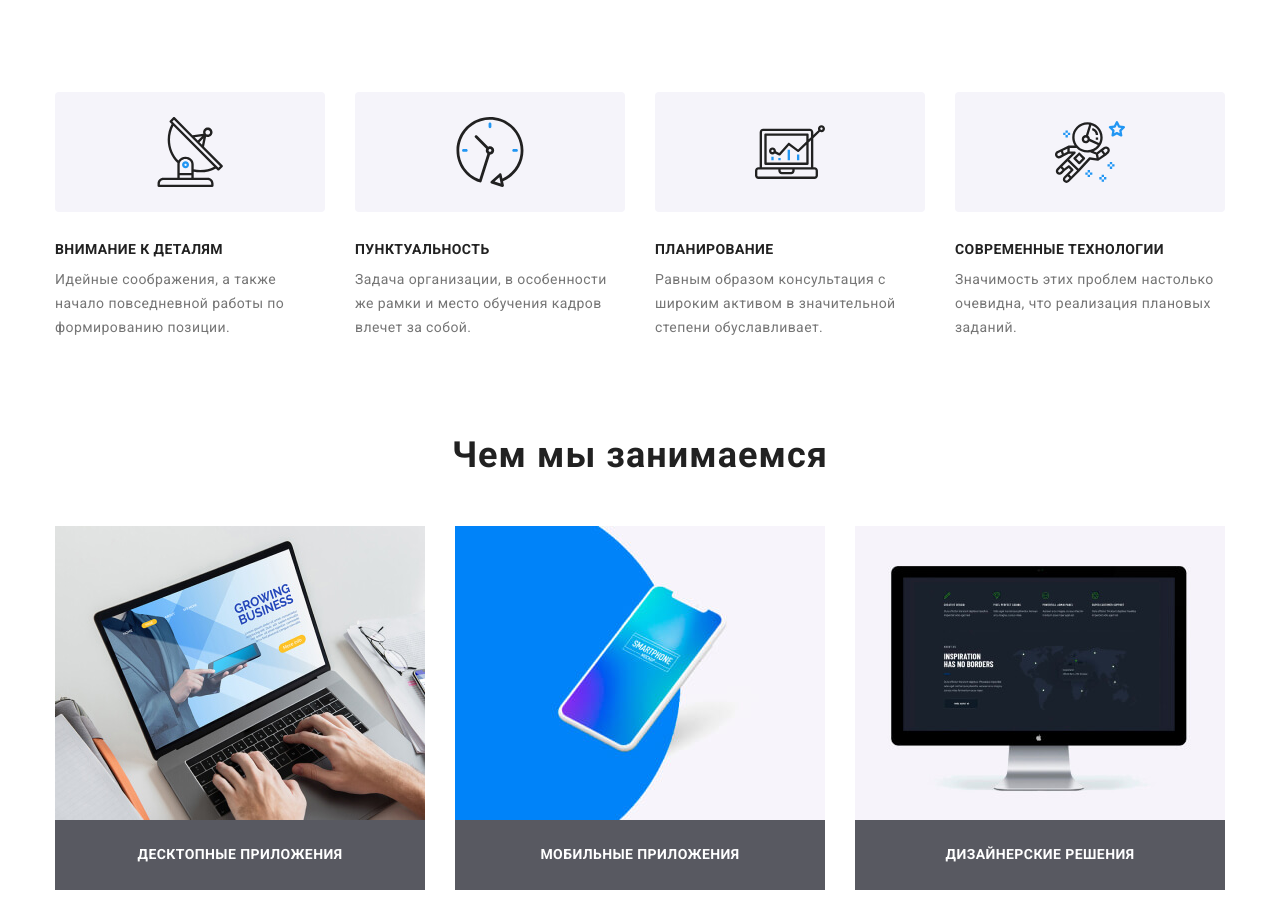
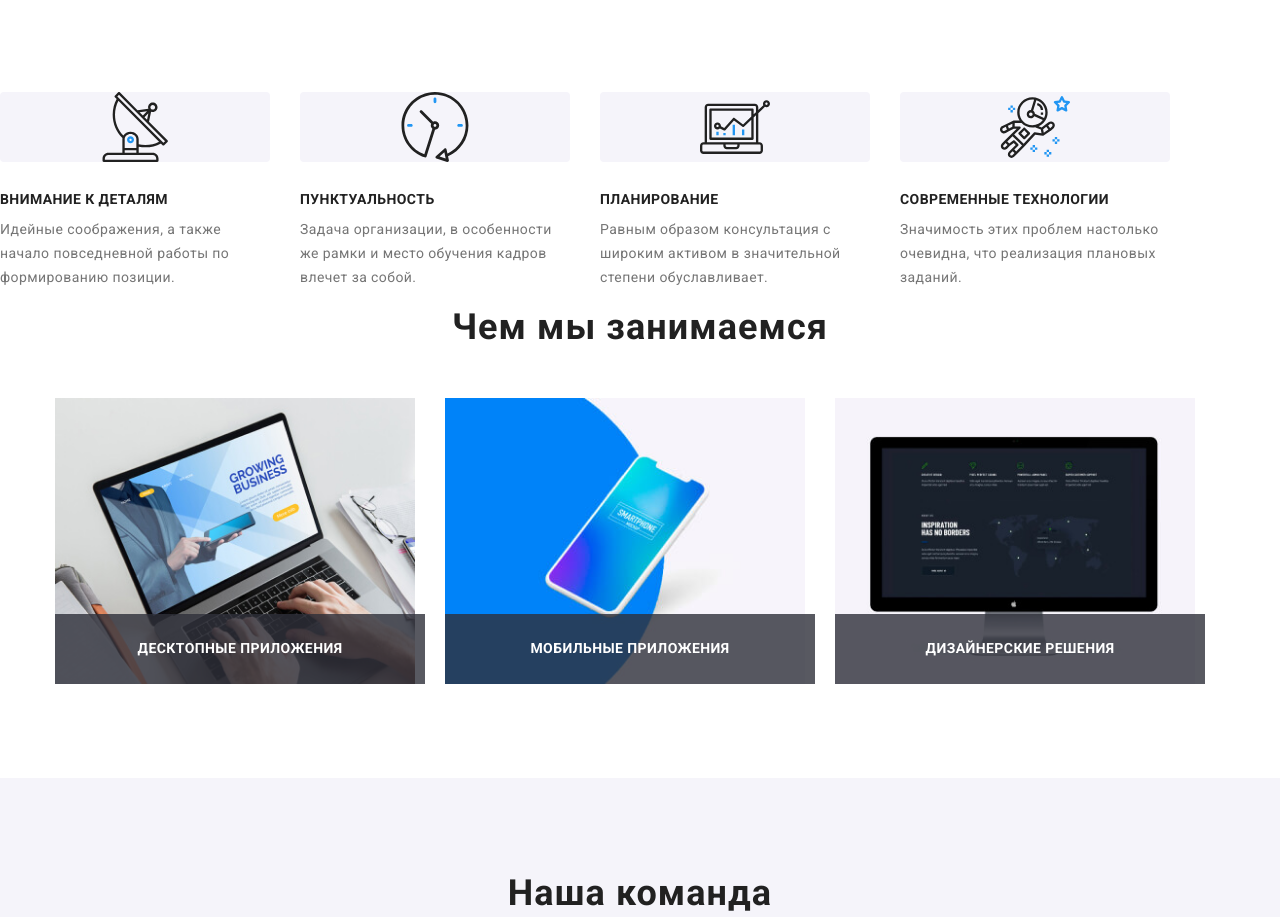
Before and after one commit to ElenaSmirnov/goit-markup-hw-04-01, a plain HTML site: page index.html in a window 1280 px wide. Shown: the part 697-1614 px from the top of the page. Drawn offline with nearby package versions, Linux system fonts and the light colour scheme.

Commit message:
исправила ошибки и секция "Чем мы занимаемся"
Исправила ошибки, начала делать секцию "Чем мы занимаемся" наложение текста на картинку. поломались отступы между секцией "наши особенности"

```diff
--- a/index.html
+++ b/index.html
@@ -67,7 +67,7 @@
     </header>
     <main>
       <!-- HERO секция-->
-      <section class="section-hero section overlay">
+      <section class="section-hero overlay">
         <h1 class="title-hero">
           Эффективные решения <br />
           для вашего бизнеса
@@ -77,9 +77,9 @@
         </button>
       </section>
       <!-- Наши особенности-->
-      <section class="section section-features">
+      <section class="section section-features container">
         <h2 class="section-title visually-hidden">Наши особенности</h2>
-        <ul class="features-list list container">
+        <ul class="features-list list">
           <li class="features-list-item">
             <div class="features-list-item-link">
               <svg class="features-list-item-icon" width="70" height="70">
@@ -136,31 +136,32 @@
           <h2 class="section-title">Чем мы занимаемся</h2>
           <ul class="activities-list list">
             <li class="activitties-list-item">
-              <img
-                class="image"
-                src="./images/laptop.jpg"
-                alt="Лаптоп"
-                width="370"
-              />
-              <h3 class="title activities-list-title">Десктопные приложения</h3>
+              <div class="image">
+                <img src="./images/laptop.jpg" alt="Лаптоп" width="370" />
+                <h3 class="title activities-list-title">
+                  Десктопные приложения
+                </h3>
+              </div>
             </li>
             <li class="activitties-list-item">
-              <img
-                class="image"
-                src="./images/mobile.jpg"
-                alt="Мобильный телефон"
-                width="370"
-              />
-              <h3 class="title activities-list-title">Мобильные приложения</h3>
+              <div class="image">
+                <img
+                  src="./images/mobile.jpg"
+                  alt="Мобильный телефон"
+                  width="370"
+                />
+                <h3 class="title activities-list-title">
+                  Мобильные приложения
+                </h3>
+              </div>
             </li>
             <li class="activitties-list-item">
-              <img
-                class="image"
-                src="./images/desktop.jpg"
-                alt="Десктоп"
-                width="370"
-              />
-              <h3 class="title activities-list-title">Дизайнерские решения</h3>
+              <div class="image">
+                <img src="./images/desktop.jpg" alt="Десктоп" width="370" />
+                <h3 class="title activities-list-title">
+                  Дизайнерские решения
+                </h3>
+              </div>
             </li>
           </ul>
         </div>
--- a/style.css
+++ b/style.css
@@ -9,6 +9,7 @@
   --footer-background: #2f303a;
   --logo-color: #000000;
   --secondary-white-color: #f5f4fa;
+  --border-color: #afb1b8;
 }
 html {
   box-sizing: border-box;
@@ -56,6 +57,7 @@ p {
 .section {
   padding-bottom: 94px;
 }
+
 .container {
   width: 1200px;
   padding-left: 15px;
@@ -93,7 +95,7 @@ p {
   padding-top: 32px;
 }
 
-.container .portfolio {
+.portfolio .container {
   padding-bottom: 93px;
 }
 
@@ -110,6 +112,7 @@ p {
 
 .contacts-list .link {
   display: flex;
+  align-items: center;
   margin-right: 10px;
 }
 
@@ -179,6 +182,7 @@ p {
   text-align: center;
   margin-right: auto;
   margin-left: auto;
+  padding-bottom: 94px;
 }
 .section-features {
   padding: 0;
@@ -293,6 +297,11 @@ p {
   color: var(--primary-white-color);
   background-color: var(--accent-color);
 }
+
+.image {
+  position: relative;
+  display: flex;
+}
 .features-list .title {
   padding-bottom: 10px;
   font-weight: bold;
@@ -313,11 +322,13 @@ p {
   align-items: center;
 }
 
+.features-list-item {
+  width: 270px;
+  height: 120px;
+}
 .features-list-item-link {
   display: flex;
-  width: 270px;
-  height: 120px;
-  background-color: #f5f4fa;
+  background-color: var(--secondary-white-color);
   justify-content: center;
   align-items: center;
   border-radius: 4px;
@@ -357,6 +368,10 @@ p {
 }
 
 .activities-list-title {
+  position: absolute;
+  bottom: 0;
+  left: 0;
+
   display: flex;
   width: 370px;
   height: 70px;
@@ -368,9 +383,10 @@ p {
   display: flex;
   align-items: center;
 }
+
 .team {
   padding-top: 94px;
-  background-color: #f5f4fa;
+  background-color: var(--secondary-white-color);
 }
 
 .team-list-item-image {
@@ -419,17 +435,17 @@ p {
 }
 
 .social-list-item {
+  margin-right: 10px;
+}
+
+.social-list-item-link {
+  fill: #afb1b8;
   display: flex;
   align-items: center;
   justify-content: center;
   border-radius: 50%;
   width: 44px;
   height: 44px;
-  margin-right: 10px;
-}
-
-.social-list-item-link {
-  fill: #afb1b8;
 }
 
 .social-list-item:hover,
@@ -486,21 +502,30 @@ p {
 }
 
 .filter-groups .button {
+  border-radius: 4px;
+  border: none;
   font-weight: 500;
   font-size: 16px;
   line-height: 1.6;
   text-align: center;
   letter-spacing: 0.03em;
   color: var(--title-text-color);
-  background-color: #f5f4fa;
+  background-color: var(--secondary-white-color);
 }
 
 .filter-groups .button:hover,
 .filter-groups .button:focus {
   color: var(--primary-white-color);
   background-color: var(--accent-color);
+  box-shadow: 0px 2px 2px rgba(0, 0, 0, 0.12), 0px 1px 2px rgba(0, 0, 0, 0.08),
+    0px 3px 1px rgba(0, 0, 0, 0.1);
 }
 
+.filter-groups .button:active {
+  background: var(--accent-color);
+  border: none;
+  border-radius: 4px;
+}
 .projects-flex-element {
   border: 1px solid #eeeeee;
   box-sizing: border-box;
@@ -509,7 +534,7 @@ p {
   width: calc((100% - 60px) / 3);
   margin-right: 30px;
   margin-bottom: 30px;
-  /* overflow: hidden;*/
+  overflow: hidden;
 }
 .projects-flex-element:hover,
 .projects-flex-element:focus {
```
Also changed, not shown: portfolio.html (+3 -1 lines), images/Client1.svg (deleted), images/Client2.svg (deleted), images/Client3.svg (deleted), images/Client4.svg (deleted), images/Client5.svg (deleted), images/Client6.svg (deleted), images/airplain.svg (deleted), images/e-mail.svg (deleted), images/smartphone.svg (deleted).
